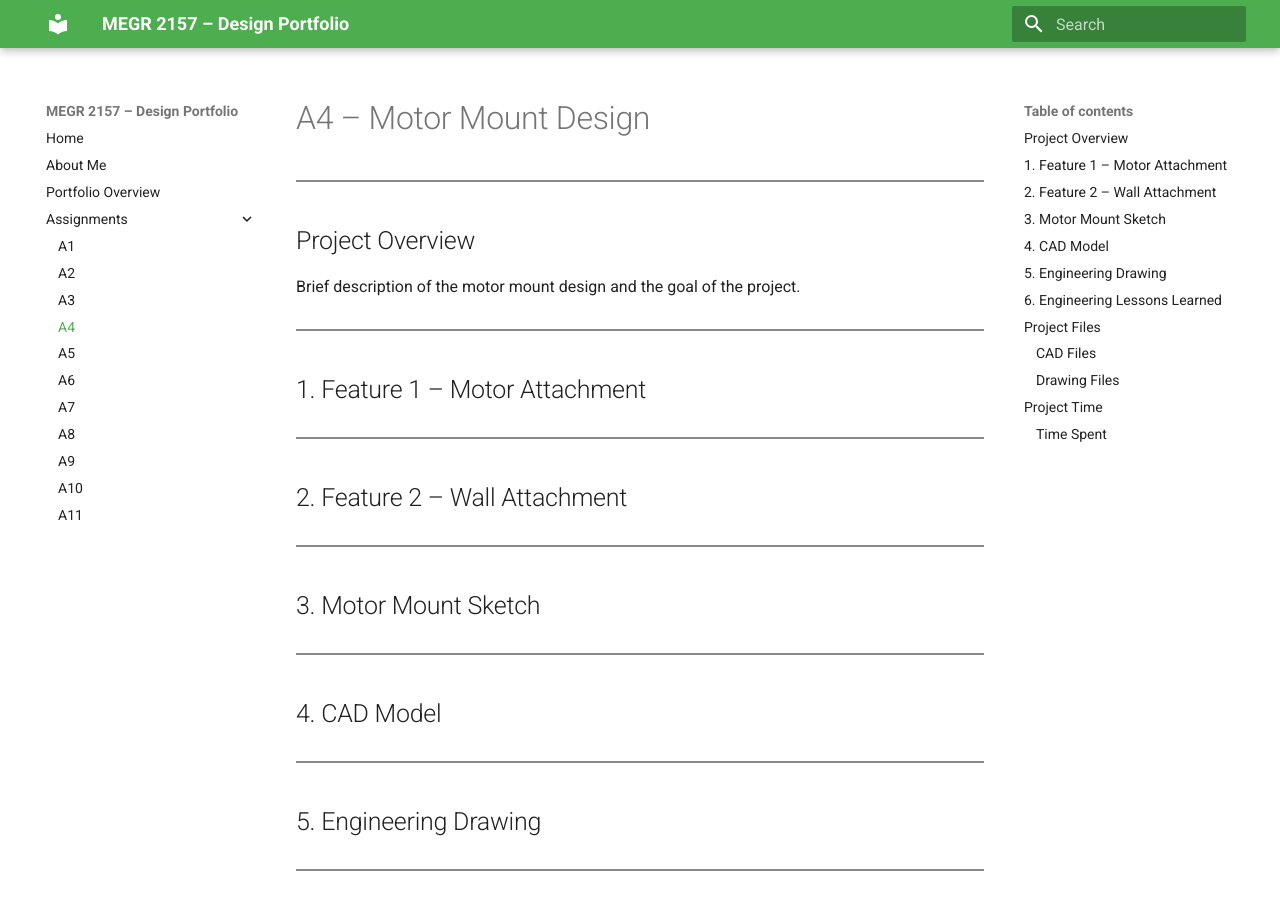
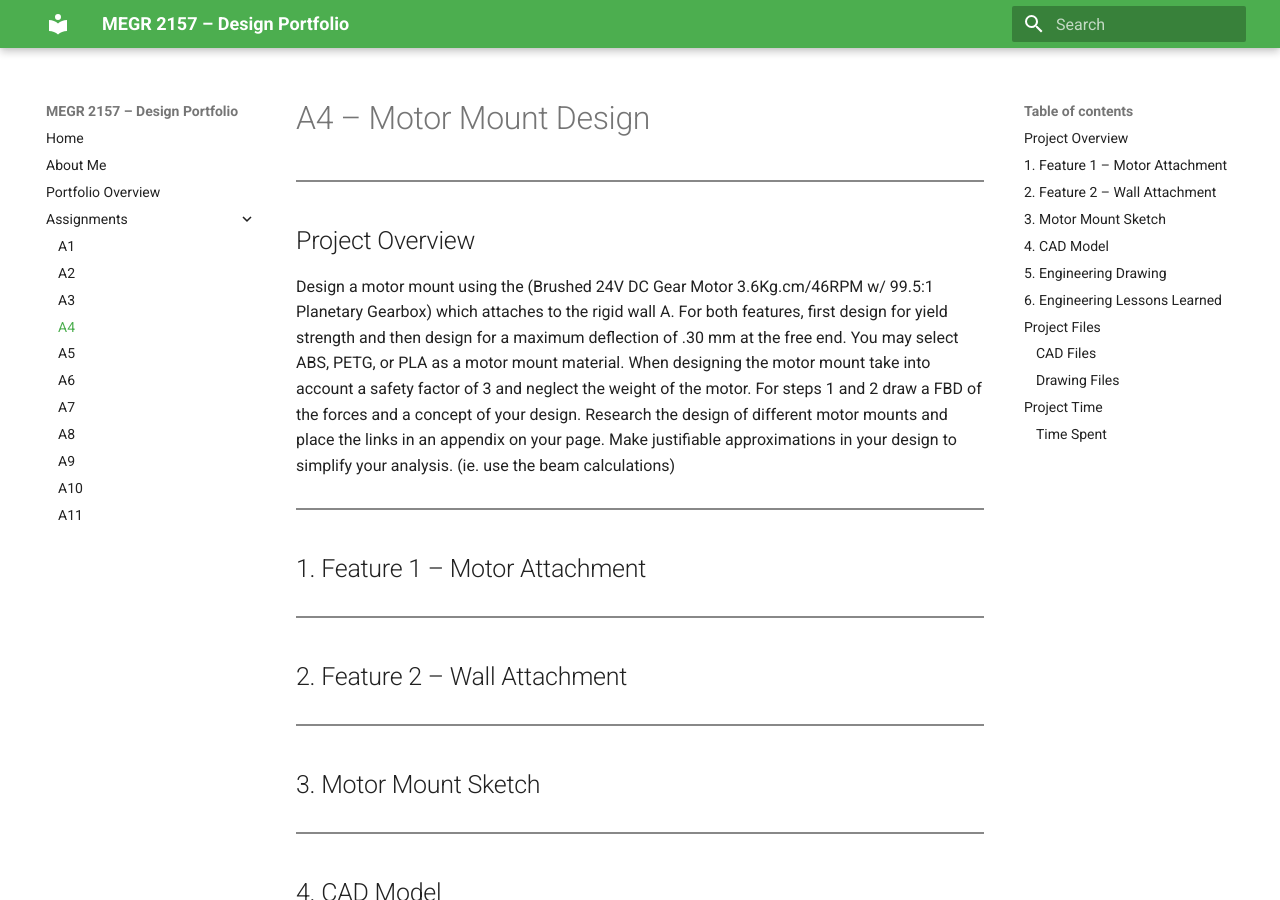
Before and after one commit to gparx/design-portfolio, an MkDocs documentation site: the page built from docs/assignments/A04/index.md, in a window 1280 px wide and 900 px high. Built offline with MkDocs 1.6.1 and Material for MkDocs 9.7.7, drawn with Linux system fonts in a browser that asks for light colours.

Commit message:
Revise project overview for motor mount design
Updated project overview with detailed motor mount design specifications and requirements.

```diff
--- a/docs/assignments/A04/index.md
+++ b/docs/assignments/A04/index.md
@@ -4,7 +4,7 @@
 
 ## Project Overview
 
-Brief description of the motor mount design and the goal of the project.
+Design a motor mount using the (Brushed 24V DC Gear Motor 3.6Kg.cm/46RPM w/ 99.5:1 Planetary Gearbox) which attaches to the rigid wall A. For both features, first design for yield strength and then design for a maximum deflection of .30 mm at the free end. You may select ABS, PETG,  or PLA as a motor mount material.  When designing the motor mount take into account a safety factor of 3 and neglect the weight of the motor. For steps 1 and 2 draw a FBD of the forces and a concept of your design. Research the design of different motor mounts and place the links in an appendix on your page. Make justifiable approximations in your design to simplify your analysis. (ie. use the beam calculations)
 
 <hr style="border: none; border-top: 2px solid #888; margin: 30px 0;">
 
```
